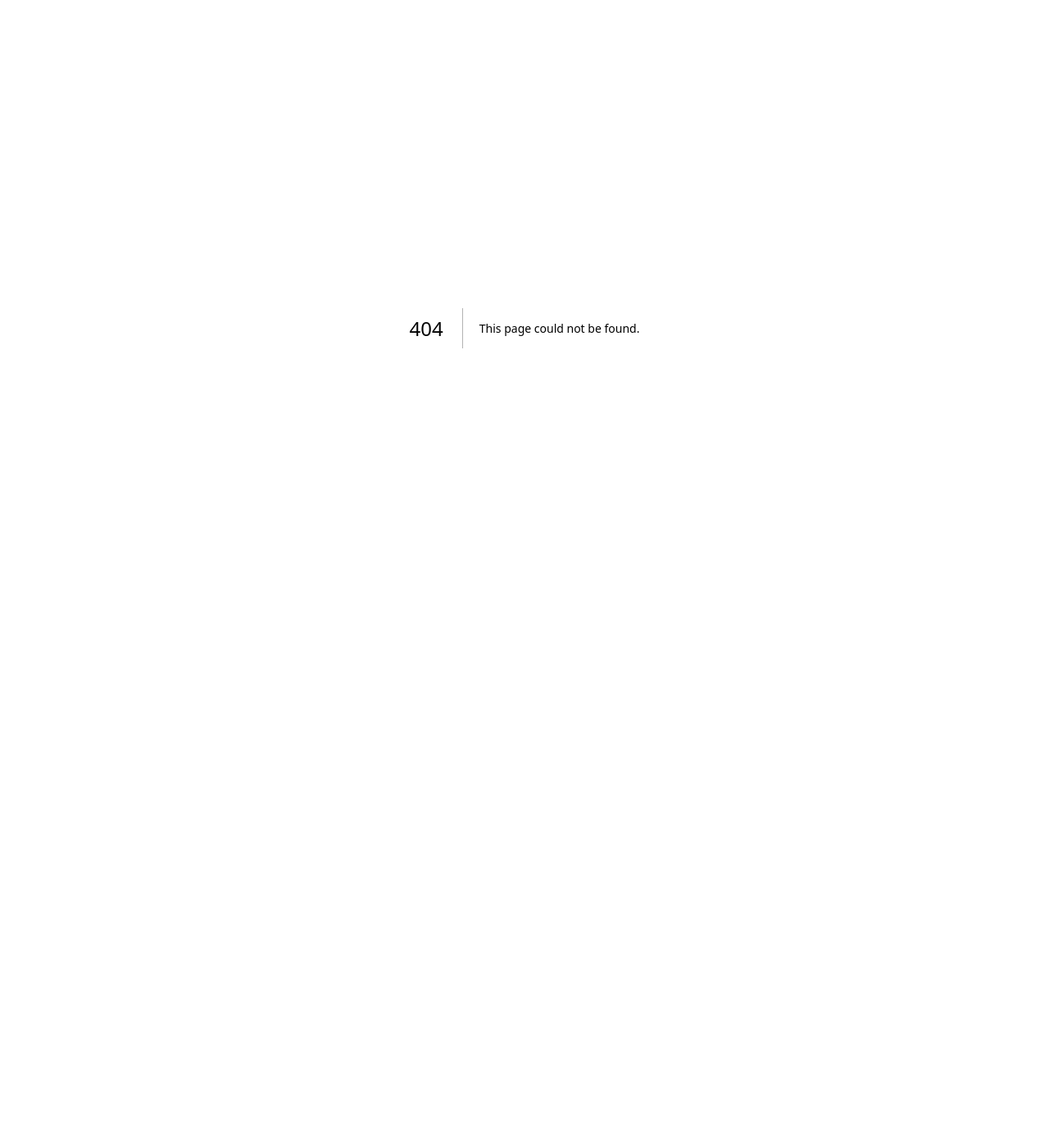
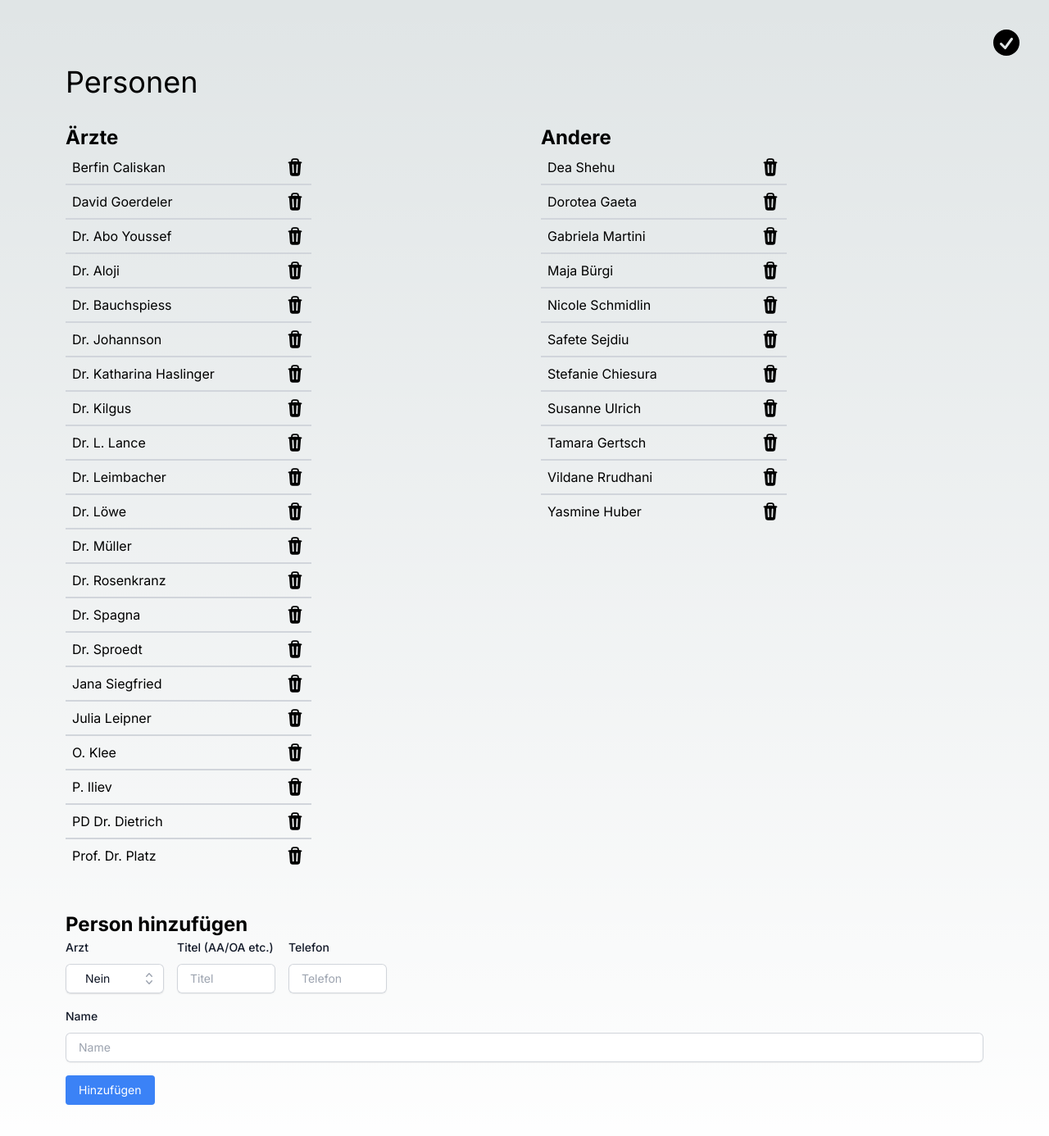
Before and after one commit to N3XT191/triemli-board, a Next.js app: page /people in a window 1280 px wide. Before the commit this address had no page. Shown: the top 1386 px of the page at 82% size. Before the commit the page ends 800 px from the top, so only its background shows below. Built offline with nearby package versions, Linux system fonts and the light colour scheme.

Commit message:
add/remove people

```diff
--- a/src/app/board/[day]/page.tsx
+++ b/src/app/board/[day]/page.tsx
@@ -5,7 +5,11 @@ import { getConfig } from "@/util/getConfig";
 import { Board } from "@/interfaces/Board";
 import { makeBoard } from "./Board";
 import Link from "next/link";
-import { CogIcon, PencilSquareIcon } from "@heroicons/react/20/solid";
+import {
+	CogIcon,
+	PencilSquareIcon,
+	UserGroupIcon,
+} from "@heroicons/react/20/solid";
 import moment from "moment";
 
 export default async function Board({ params }: { params?: { day: string } }) {
@@ -17,15 +21,18 @@ export default async function Board({ params }: { params?: { day: string } }) {
 
 	return (
 		<>
-			<Link
-				href={"/board/" + day.format("YYYY-MM-DD") + "/editing"}
-				className="top-8 right-8 absolute"
-			>
-				<PencilSquareIcon className="  h-10 w-10 " />
-			</Link>
-			<Link href={"/settings"} className="top-8 right-20 absolute">
-				<CogIcon className="  h-10 w-10 " />
-			</Link>
+			<div className="absolute top-8 right-8 flex gap-4">
+				<Link href={"/board/" + day.format("YYYY-MM-DD") + "/editing"}>
+					<PencilSquareIcon className="  h-10 w-10 " />
+				</Link>
+				<Link href={"/settings"}>
+					<CogIcon className="  h-10 w-10 " />
+				</Link>
+				<Link href={"/people"}>
+					<UserGroupIcon className="  h-10 w-10 " />
+				</Link>
+			</div>
+
 			<div className="absolute bottom-0 left-0 p-4   w-full flex justify-between">
 				{roomData ? (
 					<div>
--- a/src/app/components/AddPerson.tsx
+++ b/src/app/components/AddPerson.tsx
@@ -17,7 +17,7 @@ export default function AddPerson({}: {}) {
 		<div>
 			<h2 className="text-2xl font-bold mt-8">Person hinzufügen</h2>
 			<div className="flex mb-4">
-				<div className="w-[100px] mr-4">
+				<div className="w-[120px] mr-4">
 					<Select
 						options={["Ja", "Nein"]}
 						onChange={(value) => setDoctor(value === "Ja")}
@@ -25,15 +25,15 @@ export default function AddPerson({}: {}) {
 						defaultValue="Nein"
 					/>
 				</div>
-				<div className="w-[100px] mr-4">
+				<div className="w-[120px] mr-4">
 					<InputFieldWithOnChange
 						placeholder={"Titel"}
-						label="Titel"
+						label="Titel (AA/OA etc.)"
 						onChange={(e) => setTitle(e.target.value)}
 						value={title}
 					/>
 				</div>
-				<div className=" w-[100px]">
+				<div className=" w-[120px]">
 					<InputFieldWithOnChange
 						placeholder={"Telefon"}
 						label="Telefon"
--- /dev/null
+++ b/src/app/components/ListPeople.tsx
@@ -0,0 +1,73 @@
+"use client";
+
+import { Person } from "@/interfaces/Person";
+import { TrashIcon } from "@heroicons/react/20/solid";
+
+export default function AddPerson({
+	doctors,
+	nonDoctors,
+}: {
+	doctors: Person[];
+	nonDoctors: Person[];
+}) {
+	const makePerson = (person: Person) => (
+		<div key={person.id} className="p-2 flex justify-between w-full">
+			<div>{person.name}</div>
+			<TrashIcon
+				onClick={async () => {
+					const response = await fetch("/api/removePerson", {
+						body: JSON.stringify({ id: person.id }),
+						headers: {
+							"Content-Type": "application/json",
+						},
+						method: "POST",
+					});
+					const result = await response.json();
+					if (result.success) {
+						console.log(`removed ${person.name} successfully`);
+					}
+				}}
+				className="w-6 h-6 cursor-pointer"
+			/>
+		</div>
+	);
+
+	return (
+		<div className="inline-grid grid-cols-2 gap-[40px] w-full h-full">
+			<div className="col-start-1">
+				<h2 className="text-2xl font-bold">Ärzte</h2>
+				<div className="divide-y-2 divide-gray-300 w-[300px]">
+					{doctors
+						.sort((a, b) => (a.name < b.name ? -1 : 1))
+						.map((doctor) => makePerson(doctor))}
+				</div>
+			</div>
+			<div className="col-start-2">
+				<h2 className="text-2xl font-bold">Andere</h2>
+				<div className="divide-y-2 divide-gray-300 w-[300px]">
+					{nonDoctors
+						.sort((a, b) => (a.name < b.name ? -1 : 1))
+						.map((nonDoctor) => makePerson(nonDoctor))}
+				</div>
+			</div>
+			{/*<button
+				onClick={async () => {
+					const response = await fetch("/api/addPerson", {
+						body: JSON.stringify({}),
+						headers: {
+							"Content-Type": "application/json",
+						},
+						method: "POST",
+					});
+					const result = await response.json();
+					if (result.success) {
+						console.log("added person successfully");
+					}
+				}}
+				className="mt-4 bg-blue-500 hover:bg-blue-700 text-white  py-2 px-4 text-sm rounded"
+			>
+				Hinzufügen
+			</button>*/}
+		</div>
+	);
+}
--- /dev/null
+++ b/src/app/people/page.tsx
@@ -0,0 +1,25 @@
+import Link from "next/link";
+import { CheckCircleIcon } from "@heroicons/react/20/solid";
+
+import AddPerson from "../components/AddPerson";
+import { getPeople } from "@/util/getPeople";
+import ListPeople from "../components/ListPeople";
+
+export default async function People() {
+	const { doctors, nonDoctors } = getPeople();
+	return (
+		<div className="w-screen p-20">
+			<Link href={"/"} className="top-8 right-8 absolute">
+				<CheckCircleIcon className="h-10 w-10 " />
+			</Link>
+			<div className=" grid gap-4">
+				<h2 className="text-4xl pb-4">Personen</h2>
+				<ListPeople
+					doctors={Object.values(doctors)}
+					nonDoctors={Object.values(nonDoctors)}
+				/>
+				<AddPerson />
+			</div>
+		</div>
+	);
+}
--- a/src/app/settings/page.tsx
+++ b/src/app/settings/page.tsx
@@ -3,7 +3,6 @@ import InputFieldWithSet from "../components/InputFieldWithSet";
 import { CheckCircleIcon } from "@heroicons/react/20/solid";
 
 import { getConfig } from "@/util/getConfig";
-import AddPerson from "../components/AddPerson";
 
 export default async function Settings() {
 	const config = getConfig();
@@ -28,7 +27,6 @@ export default async function Settings() {
 					label="Securitas Nummer"
 					setting="securitasNumber"
 				/>
-				<AddPerson />
 			</div>
 		</div>
 	);
--- /dev/null
+++ b/src/pages/api/removePerson.ts
@@ -0,0 +1,29 @@
+import { join } from "path";
+import fs from "fs";
+import { NextApiRequest, NextApiResponse } from "next";
+import { getPeople } from "@/util/getPeople";
+
+export default function removePerson(
+	req: NextApiRequest,
+	res: NextApiResponse
+) {
+	const { id } = req.body;
+
+	if (!id) {
+		res.status(400).json({ message: "Error - missing id in body" });
+		return;
+	}
+
+	const path = join(process.cwd(), "src", "data", "people.json");
+
+	const { doctors, nonDoctors } = getPeople();
+
+	const newPeople = {
+		doctors: { ...doctors, [id]: undefined },
+		nonDoctors: { ...nonDoctors, [id]: undefined },
+	};
+
+	fs.writeFileSync(path, JSON.stringify(newPeople, null, 4));
+
+	res.status(200).json({ success: "true" });
+}
```
Also changed, not shown: src/data/people.json (indentation only).
